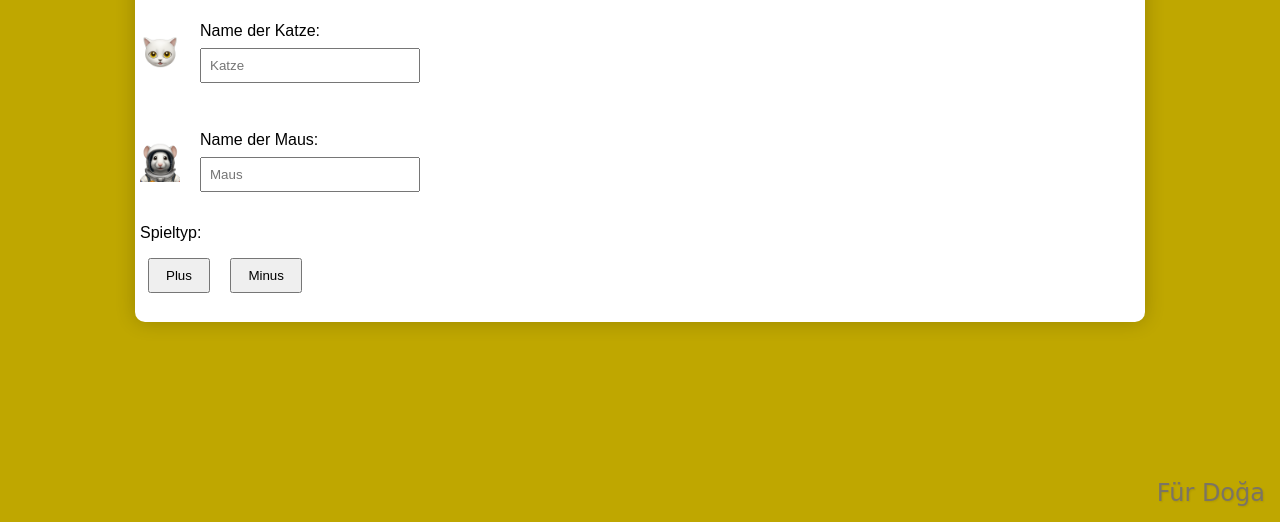
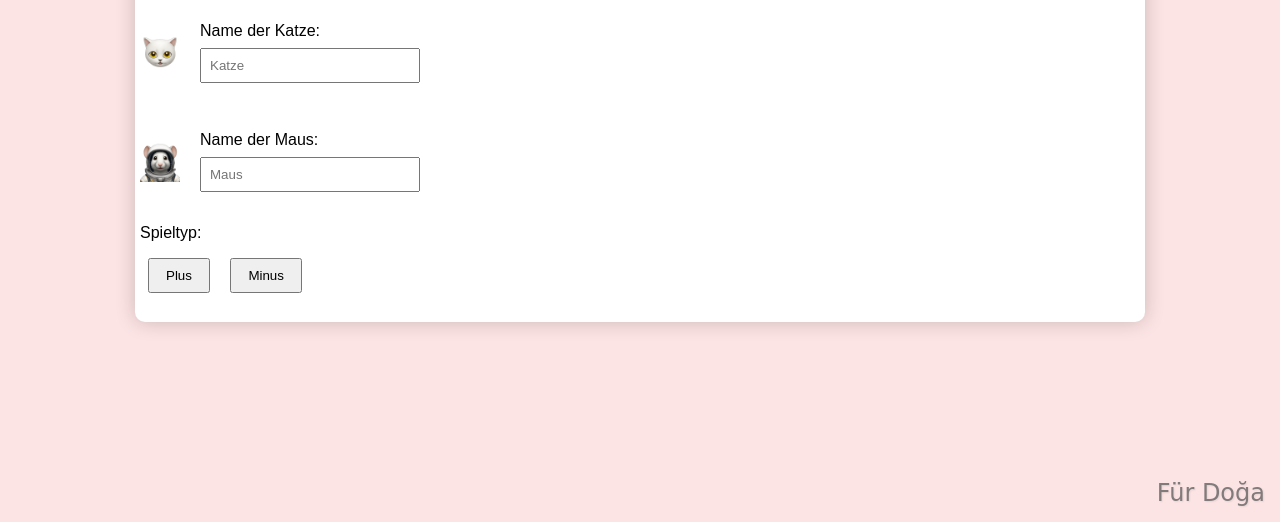
Before and after one commit to chemshit/katzeundmaus, a plain HTML site: page index.html in a window 1280 px wide. Shown: the part 278-800 px from the top of the page. Drawn offline with Linux system fonts and the light colour scheme.

Commit message:
Update styles.css
Doga wants pink back

```diff
--- a/styles.css
+++ b/styles.css
@@ -5,7 +5,7 @@ body {
     align-items: center;
     min-height: 100vh;
     margin: 0;
-    background-color: #BFA700; /* Original Doğa Color: #fde4e4 */
+    background-color: #fde4e4; /* Original Doğa Color: #fde4e4 */
 }
 
 .game-container {
```
